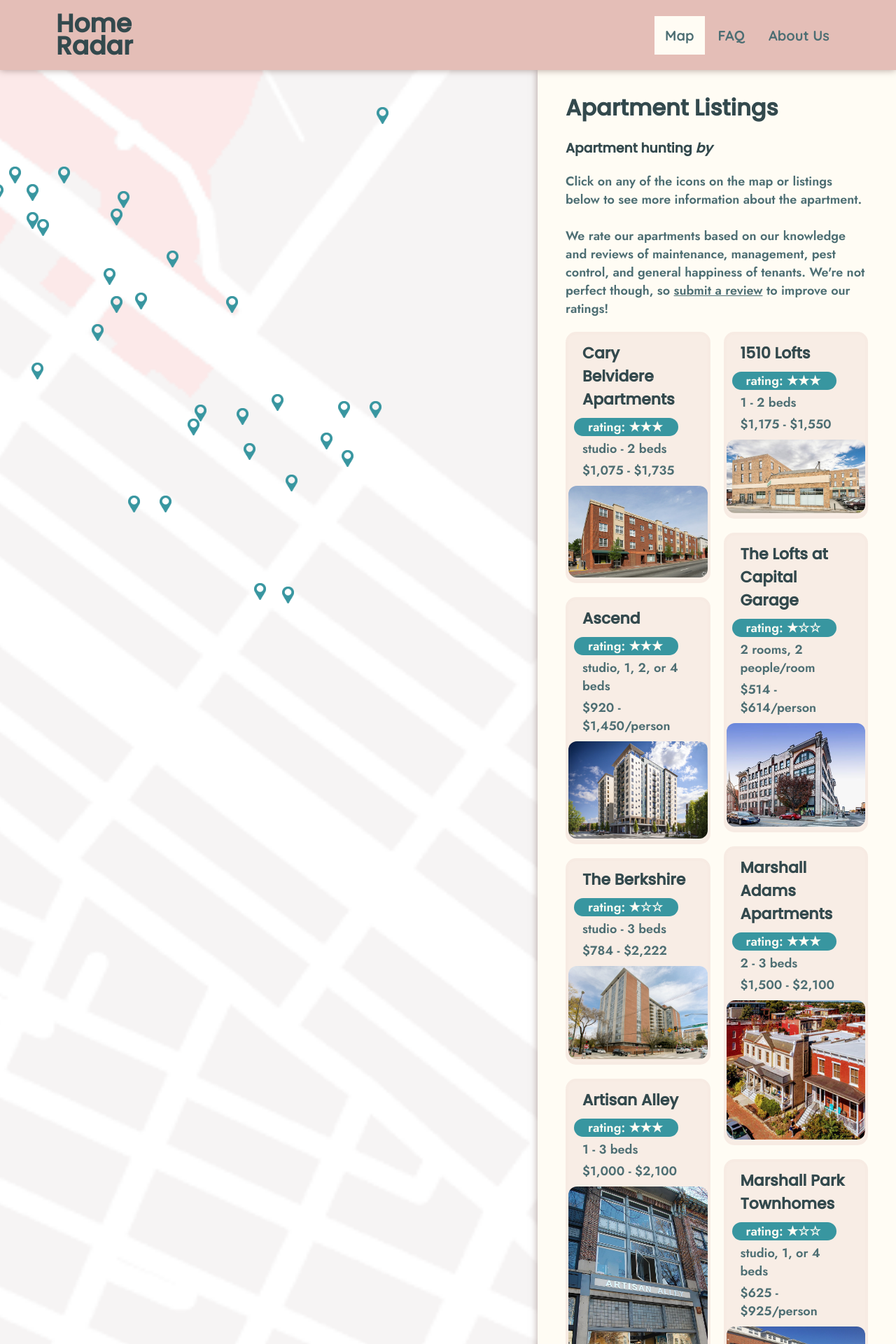
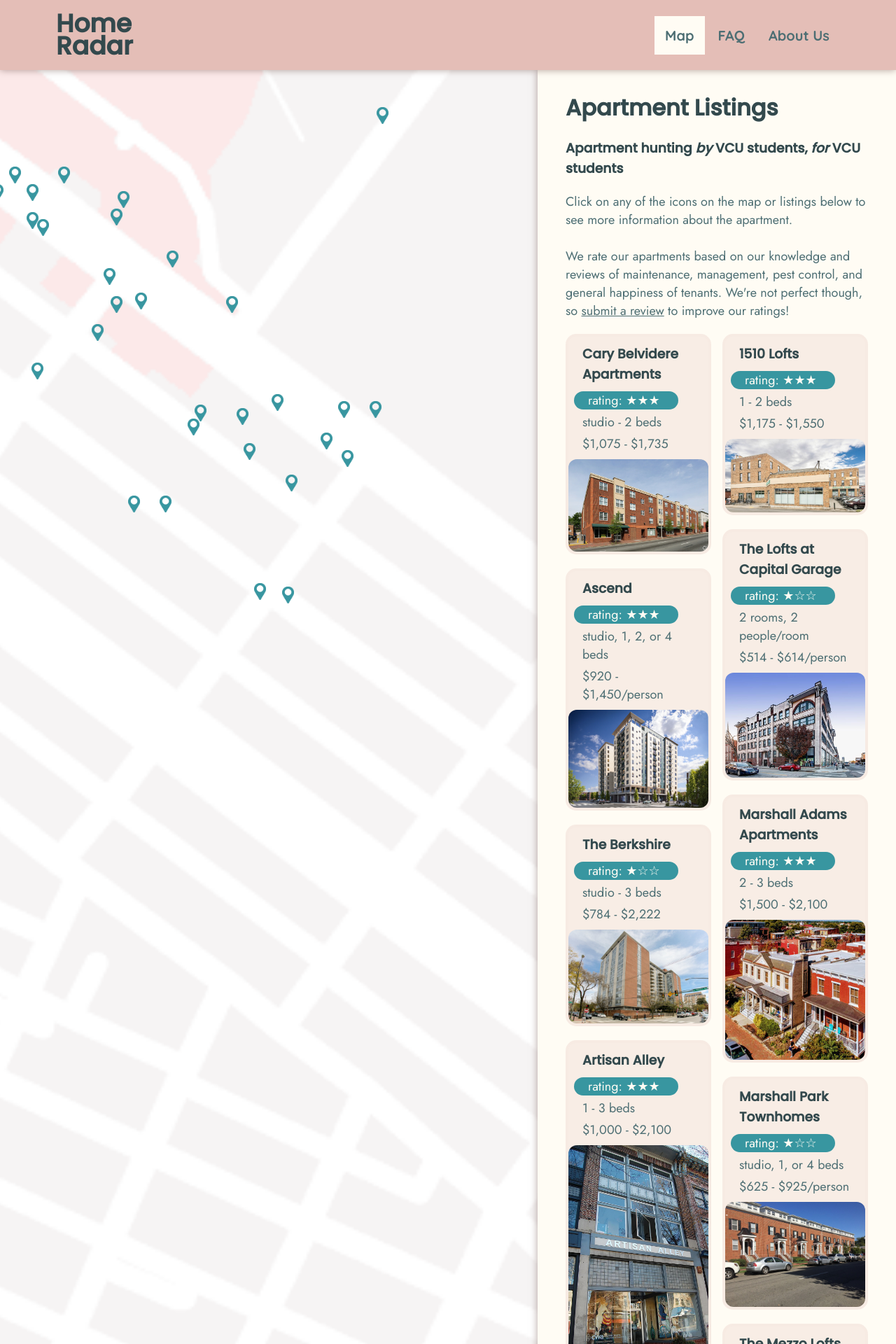
Before and after one commit to home-radar/home-radar.github.io, a Jekyll site: the page built from index.html, in a window 1280 px wide. Shown: the top 1920 px of the page at 70% size. Built offline with Jekyll 4.4.1, drawn with Linux system fonts in a browser that asks for light colours; some of the changed text lies outside the part shown.

Commit message:
upload icon

```diff
--- a/_includes/navigation.html
+++ b/_includes/navigation.html
@@ -1,5 +1,6 @@
 <nav class="navigation">
   <div class="nav-logo home-radar">
+    <!-- <img src="assets/images/icons-01.png" class="icon"> -->
     <h1 class="home-radar">Home<br>Radar</h1>
   </div>
 
--- a/_layouts/default.html
+++ b/_layouts/default.html
@@ -15,6 +15,7 @@
     {% feed_meta %}
     {% seo %}
     <meta name="viewport" content="width=device-width, initial-scale=1.0">
+    <link rel="icon" href="assets/images/icons-01.png">
 
   </head>
   <body>
--- a/_sass/navigation.scss
+++ b/_sass/navigation.scss
@@ -11,6 +11,10 @@
   justify-content: space-between;
   align-items: center;
   z-index: 99999;
+
+  img {
+    width: 5%;
+  }
 }
 
 .nav-buttons {
--- a/index.html
+++ b/index.html
@@ -42,7 +42,7 @@
       <div class="base-content">
 
         <h1>Apartment Listings</h1>
-        <h3>Apartment hunting <i>by</i>
+        <h3>Apartment hunting <i>by</i> VCU students, <i>for</i> VCU students</h3>
         <p> Click on any of the icons on the map or listings below to see more information about the apartment.<br><br>We rate our apartments based on our knowledge and reviews of maintenance, management, pest control, and general happiness of tenants. We're not perfect though, so <a href="https://forms.gle/Uf2M8rjU7J2nE84y7" target="_blank" class="not-it">submit a review</a> to improve our ratings!</p>
 
         <div class="apartment-card-container">
```
Also changed, not shown: 9 other files.
